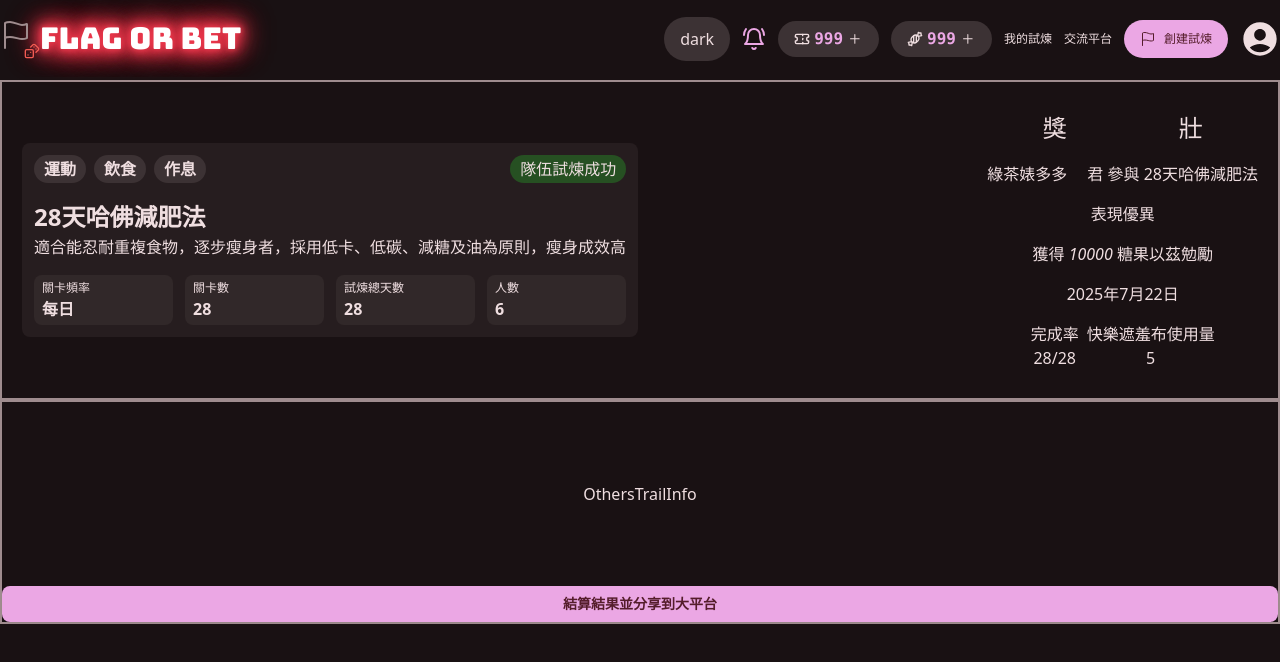
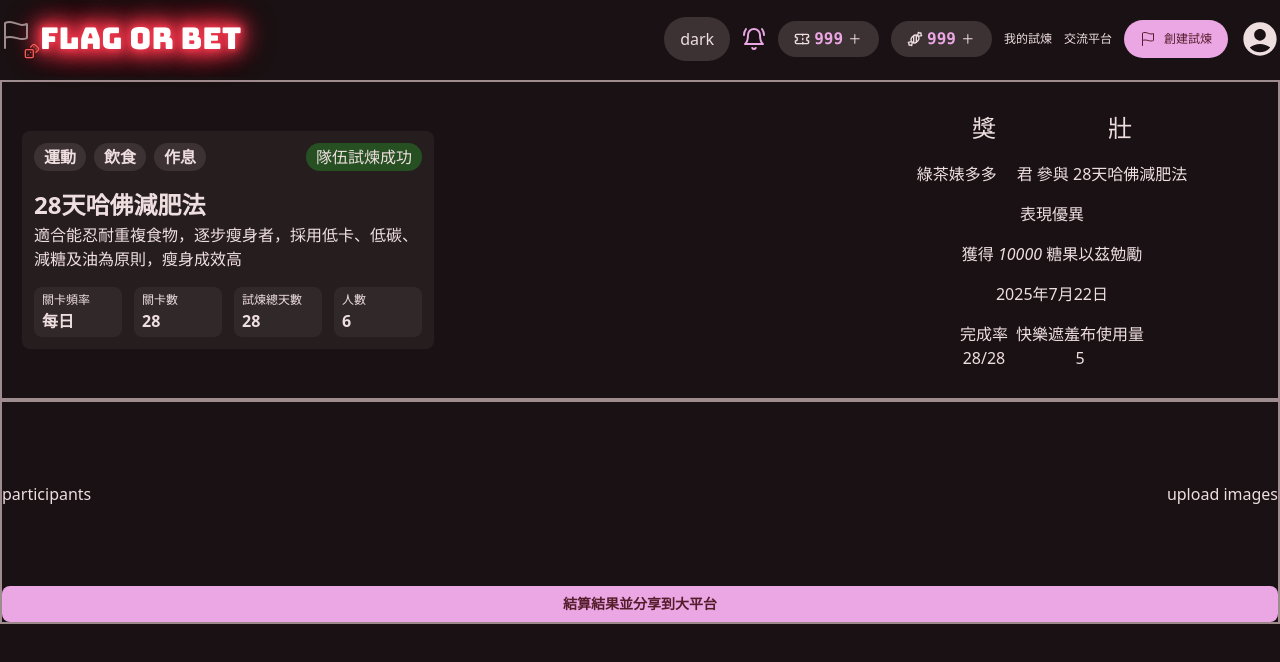
Before and after one commit to TooruTW/GoBetGoal, a React (Vite) app: page /trial-complete in a window 1280 px wide. Shown: the top 662 px of the page. Built offline with nearby package versions, Linux system fonts and the light colour scheme.

Commit message:
refactor(MyTrialInfo): restructure layout

```diff
--- a/src/components/pages/TrialComplete/components/MyTrialInfo.tsx
+++ b/src/components/pages/TrialComplete/components/MyTrialInfo.tsx
@@ -3,7 +3,7 @@ import UserCertification from "./UserCertification";
 
 export default function MyTrialInfo() {
   return (
-    <div className="flex justify-between w-full max-h-80 h-full border-b-4 border-schema-outline px-5 items-center gap-4">
+    <div className="flex justify-between w-full max-h-80 h-full border-b-4 border-schema-outline px-5 items-center ">
       <TrialBriefInfo />
       <UserCertification />
     </div>
--- a/src/components/pages/TrialComplete/components/OthersTrailInfo.tsx
+++ b/src/components/pages/TrialComplete/components/OthersTrailInfo.tsx
@@ -1,3 +1,11 @@
+import Participants from "./Participants";
+import UploadImgs from "./UploadImgs";
+
 export default function OthersTrailInfo() {
-  return <div>OthersTrailInfo</div>;
+  return (
+    <div className="flex justify-between w-full">
+      <Participants />
+      <UploadImgs />
+    </div>
+  );
 }
--- /dev/null
+++ b/src/components/pages/TrialComplete/components/Participants.tsx
@@ -0,0 +1,3 @@
+export default function Participants() {
+  return <div>participants</div>;
+}
--- a/src/components/pages/TrialComplete/components/TrialBriefInfo.tsx
+++ b/src/components/pages/TrialComplete/components/TrialBriefInfo.tsx
@@ -1,6 +1,6 @@
 export default function TrialBriefInfo() {
   return (
-    <div className="bg-schema-surface-container p-3 rounded-md flex flex-col gap-4 w-full">
+    <div className="bg-schema-surface-container p-3 rounded-md flex flex-col gap-4 w-1/3">
       <div className="flex justify-between items-center ">
         <ul className="flex gap-2 text-p font-bold text-schema-on-surface">
           <li className=" rounded-full bg-schema-surface-container-highest px-2.5 py-0.5">
--- /dev/null
+++ b/src/components/pages/TrialComplete/components/UploadImgs.tsx
@@ -0,0 +1,3 @@
+export default function UploadImgs() {
+  return <div>upload images</div>;
+}
--- a/src/components/pages/TrialComplete/components/UserCertification.tsx
+++ b/src/components/pages/TrialComplete/components/UserCertification.tsx
@@ -7,9 +7,9 @@ export default function UserCertification() {
   );
 
   return (
-    <div className="w-full flex gap-4 items-center justify-end">
+    <div className="w-2/3 flex items-center">
       <div
-        className="w-60 h-80"
+        className="w-1/2 h-80"
         style={{
           backgroundImage: `url(${userImg})`,
           backgroundSize: "125%",
@@ -18,7 +18,7 @@ export default function UserCertification() {
         }}
       ></div>
 
-      <div className="flex flex-col gap-4 items-center w-fit">
+      <div className="flex flex-col gap-4 items-center w-1/2">
         <h3 className="text-h3 w-40 flex justify-between">
           <span>獎</span>
           <span>壯</span>
```
